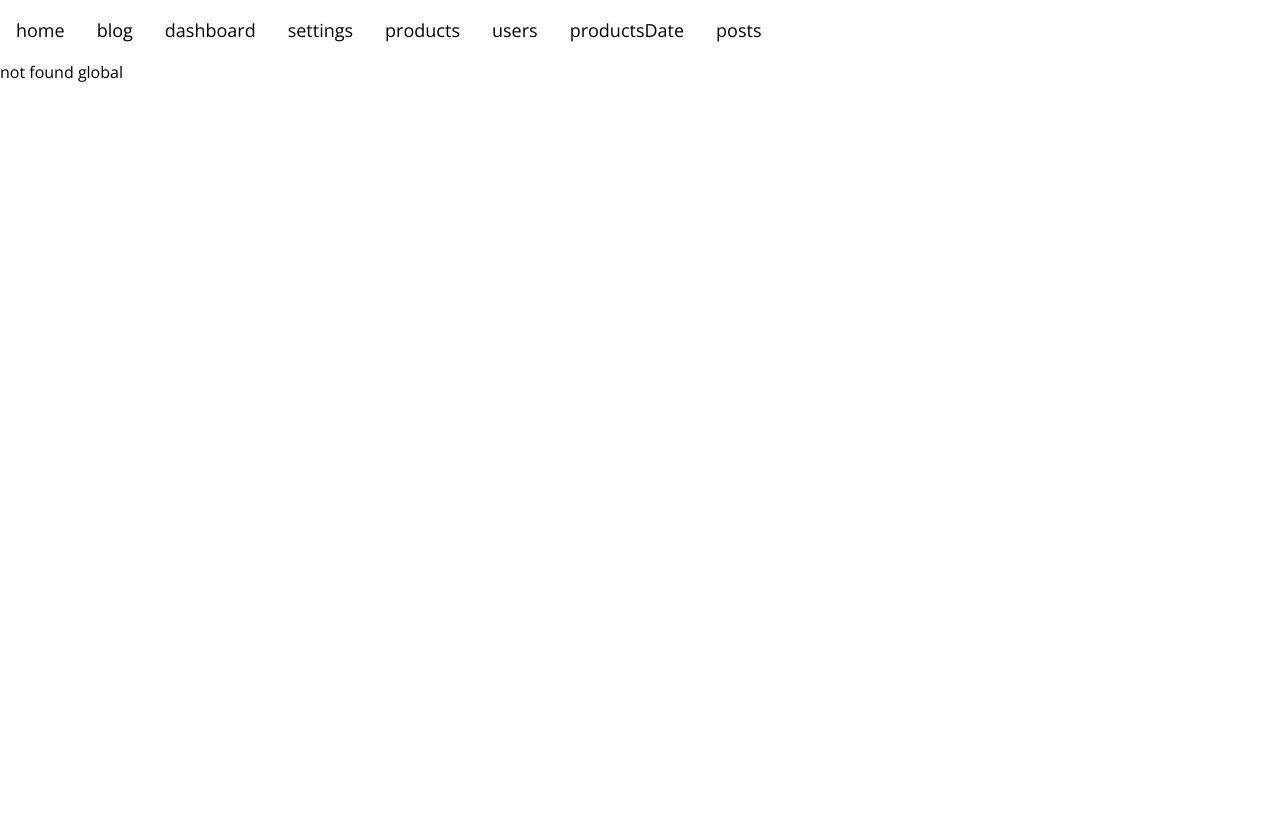
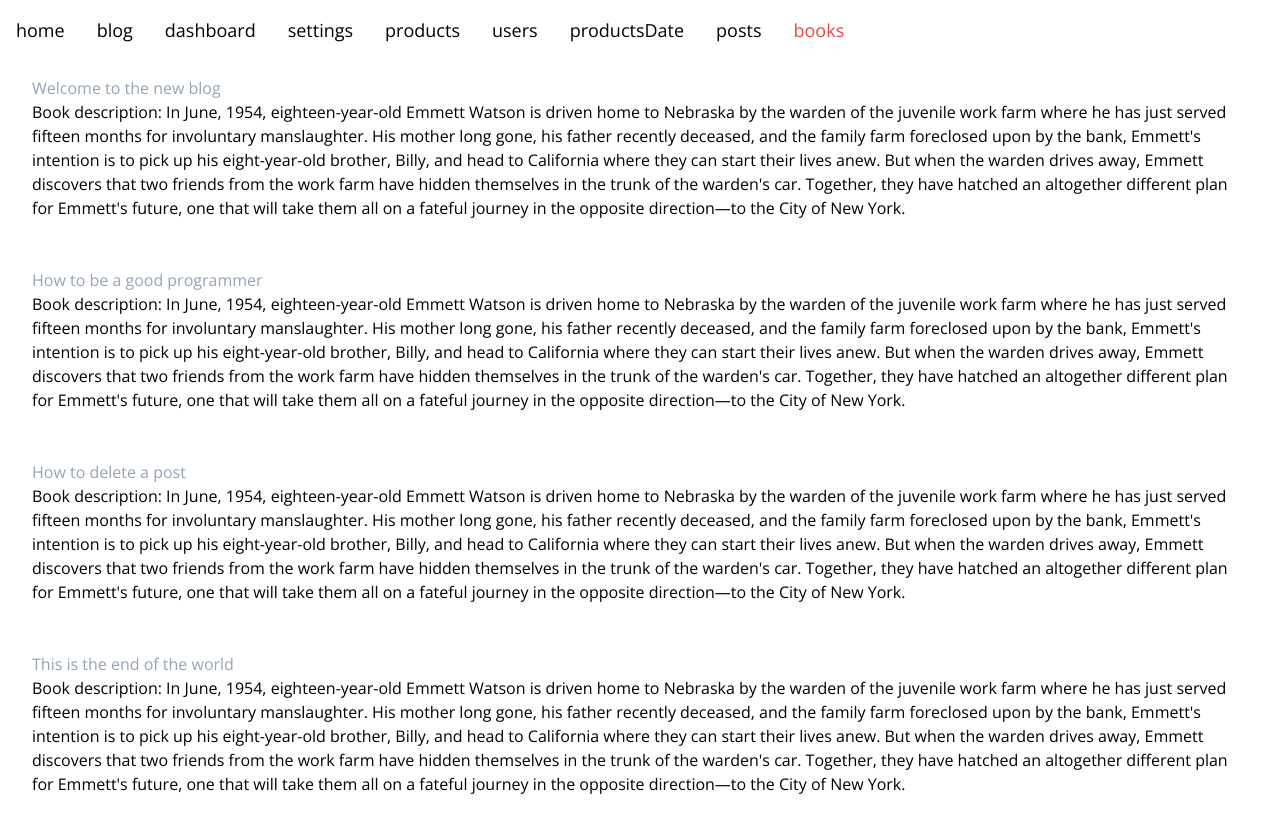
Before and after one commit to Foshati/Next14-learn, a Next.js app: page /book in a window 1280 px wide. Before the commit this address had no page. Before the commit the page ends 800 px from the top, so only its background shows below. Built offline with nearby package versions, Linux system fonts and the light colour scheme; data requests are answered from the project's data file.

Commit message:
server component in next,js

```diff
--- /dev/null
+++ b/app/book/page.js
@@ -0,0 +1,21 @@
+const getBook = async () => {
+  const data = await fetch("http://localhost:3001/posts");
+  const res = await data.json();
+  return res;
+};
+
+export default async function book() {
+  const books = await getBook();
+  return (
+    <div>
+      {books.map((book) => {
+        return (
+          <ul className="p-4 m-4 " key={book.id}>
+            <li className="text-slate-400">{book.title}</li>
+            <li>{book.body}</li>
+          </ul>
+        );
+      })}
+    </div>
+  );
+}
--- a/components/Header.jsx
+++ b/components/Header.jsx
@@ -71,6 +71,15 @@ const Header = () => {
             posts
           </Link>
         </li>
+
+        <li>
+          <Link
+            href="/book"
+            className={PathName == "/book" ? "text-red-500" : ""}
+          >
+            books
+          </Link>
+        </li>
       </ul>
       {/* <p>{PathName}</p> */}
     </div>
--- a/db.json
+++ b/db.json
@@ -1,13 +1,28 @@
 {
   "posts": [
-    { "id": "1", "title": "a title", "views": 100 },
-    { "id": "2", "title": "another title", "views": 200 }
-  ],
-  "comments": [
-    { "id": "1", "text": "a comment about post 1", "postId": "1" },
-    { "id": "2", "text": "another comment about post 1", "postId": "1" }
-  ],
-  "profile": {
-    "name": "typicode"
-  }
+    {
+      "id": 1,
+      "title": "Welcome to the new blog",
+      "body": "Book description: In June, 1954, eighteen-year-old Emmett Watson is driven home to Nebraska by the warden of the juvenile work farm where he has just served fifteen months for involuntary manslaughter. His mother long gone, his father recently deceased, and the family farm foreclosed upon by the bank, Emmett's intention is to pick up his eight-year-old brother, Billy, and head to California where they can start their lives anew. But when the warden drives away, Emmett discovers that two friends from the work farm have hidden themselves in the trunk of the warden's car. Together, they have hatched an altogether different plan for Emmett's future, one that will take them all on a fateful journey in the opposite direction—to the City of New York.",
+      "likes": 30
+    },
+    {
+      "id": 2,
+      "title": "How to be a good programmer",
+      "body": "Book description: In June, 1954, eighteen-year-old Emmett Watson is driven home to Nebraska by the warden of the juvenile work farm where he has just served fifteen months for involuntary manslaughter. His mother long gone, his father recently deceased, and the family farm foreclosed upon by the bank, Emmett's intention is to pick up his eight-year-old brother, Billy, and head to California where they can start their lives anew. But when the warden drives away, Emmett discovers that two friends from the work farm have hidden themselves in the trunk of the warden's car. Together, they have hatched an altogether different plan for Emmett's future, one that will take them all on a fateful journey in the opposite direction—to the City of New York.",
+      "likes": 20
+    },
+    {
+      "id": 3,
+      "title": "How to delete a post",
+      "body": "Book description: In June, 1954, eighteen-year-old Emmett Watson is driven home to Nebraska by the warden of the juvenile work farm where he has just served fifteen months for involuntary manslaughter. His mother long gone, his father recently deceased, and the family farm foreclosed upon by the bank, Emmett's intention is to pick up his eight-year-old brother, Billy, and head to California where they can start their lives anew. But when the warden drives away, Emmett discovers that two friends from the work farm have hidden themselves in the trunk of the warden's car. Together, they have hatched an altogether different plan for Emmett's future, one that will take them all on a fateful journey in the opposite direction—to the City of New York.",
+      "likes": 31
+    },
+    {
+      "id": 4,
+      "title": "This is the end of the world",
+      "body": "Book description: In June, 1954, eighteen-year-old Emmett Watson is driven home to Nebraska by the warden of the juvenile work farm where he has just served fifteen months for involuntary manslaughter. His mother long gone, his father recently deceased, and the family farm foreclosed upon by the bank, Emmett's intention is to pick up his eight-year-old brother, Billy, and head to California where they can start their lives anew. But when the warden drives away, Emmett discovers that two friends from the work farm have hidden themselves in the trunk of the warden's car. Together, they have hatched an altogether different plan for Emmett's future, one that will take them all on a fateful journey in the opposite direction—to the City of New York.",
+      "likes": 15
+    }
+  ]
 }
```
